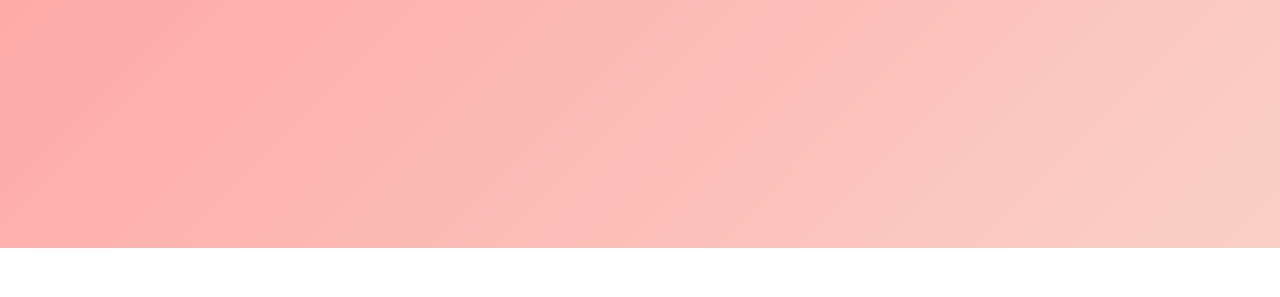
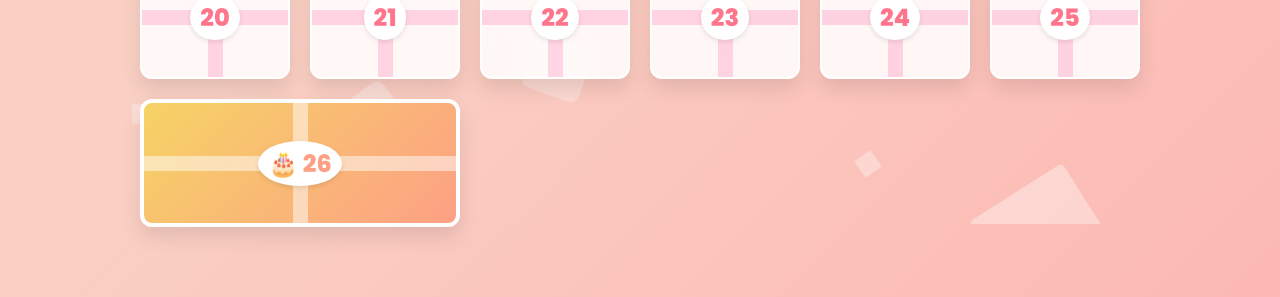
Before and after one commit to mohamedAhmedvall/annivShana, a plain HTML site: page index.html in a window 1280 px wide. Shown: the part 592-889 px from the top of the page. Before the commit the page ends 840 px from the top, so only its background shows below. Drawn offline with nearby package versions, Linux system fonts and the light colour scheme.

Commit message:
Add files via upload
v2

```diff
--- a/index.html
+++ b/index.html
@@ -4,144 +4,248 @@
     <meta charset="UTF-8">
     <meta name="viewport" content="width=device-width, initial-scale=1.0">
     <title>Le Calendrier de Shana 🎉</title>
-    <link href="https://fonts.googleapis.com/css2?family=Great+Vibes&family=Poppins:wght@300;600&display=swap" rel="stylesheet">
+    <link href="https://fonts.googleapis.com/css2?family=Pacifico&family=Poppins:wght@300;600;800&display=swap" rel="stylesheet">
+    <script src="https://cdn.jsdelivr.net/npm/canvas-confetti@1.6.0/dist/confetti.browser.min.js"></script>
 
     <style>
-        /* --- DESIGN IDENTIQUE À AVANT --- */
+        :root {
+            --primary: #ff7eb3;
+            --secondary: #ff758c;
+            --accent: #FFD700;
+            --text: #4a4a4a;
+        }
+
         body {
             font-family: 'Poppins', sans-serif;
-            background: linear-gradient(135deg, #ff9a9e 0%, #fad0c4 99%, #fad0c4 100%);
+            background: linear-gradient(-45deg, #ff9a9e, #fad0c4, #fad0c4, #fbc2eb);
+            background-size: 400% 400%;
+            animation: gradientBG 15s ease infinite; /* Fond qui change doucement */
             min-height: 100vh;
             margin: 0;
             padding: 20px;
-            color: #4a4a4a;
-            display: flex;
-            flex-direction: column;
-            align-items: center;
+            color: var(--text);
+            overflow-x: hidden;
+        }
+
+        /* Animation du fond */
+        @keyframes gradientBG {
+            0% { background-position: 0% 50%; }
+            50% { background-position: 100% 50%; }
+            100% { background-position: 0% 50%; }
+        }
+
+        /* --- BULLES FLOTTANTES EN FOND --- */
+        .circles {
+            position: fixed;
+            top: 0; left: 0; width: 100%; height: 100%;
+            overflow: hidden;
+            z-index: -1;
+        }
+        .circles li {
+            position: absolute;
+            display: block;
+            list-style: none;
+            width: 20px; height: 20px;
+            background: rgba(255, 255, 255, 0.4);
+            animation: animate 25s linear infinite;
+            bottom: -150px;
+            border-radius: 50%;
+        }
+        /* Positions aléatoires des bulles */
+        .circles li:nth-child(1){ left: 25%; width: 80px; height: 80px; animation-delay: 0s; }
+        .circles li:nth-child(2){ left: 10%; width: 20px; height: 20px; animation-delay: 2s; animation-duration: 12s; }
+        .circles li:nth-child(3){ left: 70%; width: 20px; height: 20px; animation-delay: 4s; }
+        .circles li:nth-child(4){ left: 40%; width: 60px; height: 60px; animation-delay: 0s; animation-duration: 18s; }
+        .circles li:nth-child(5){ left: 65%; width: 20px; height: 20px; animation-delay: 0s; }
+        .circles li:nth-child(6){ left: 75%; width: 110px; height: 110px; animation-delay: 3s; }
+        .circles li:nth-child(7){ left: 35%; width: 150px; height: 150px; animation-delay: 7s; }
+        .circles li:nth-child(8){ left: 50%; width: 25px; height: 25px; animation-delay: 15s; animation-duration: 45s; }
+        .circles li:nth-child(9){ left: 20%; width: 15px; height: 15px; animation-delay: 2s; animation-duration: 35s; }
+        .circles li:nth-child(10){ left: 85%; width: 150px; height: 150px; animation-delay: 0s; animation-duration: 11s; }
+
+        @keyframes animate {
+            0%{ transform: translateY(0) rotate(0deg); opacity: 1; border-radius: 0; }
+            100%{ transform: translateY(-1000px) rotate(720deg); opacity: 0; border-radius: 50%; }
         }
 
         header {
             text-align: center;
-            margin-bottom: 40px;
-            animation: fadeIn 2s ease;
+            margin: 40px 0;
+            position: relative;
+            z-index: 2;
         }
 
         h1 {
-            font-family: 'Great Vibes', cursive;
+            font-family: 'Pacifico', cursive;
             font-size: 3.5rem;
             color: #fff;
-            text-shadow: 2px 2px 4px rgba(0,0,0,0.2);
+            text-shadow: 3px 3px 0px rgba(0,0,0,0.1);
             margin: 0;
+            transform: rotate(-3deg); /* Petite rotation fun */
         }
 
         p.subtitle {
-            color: #fff;
-            font-size: 1.2rem;
-            font-weight: 300;
+            background: rgba(255,255,255,0.8);
+            display: inline-block;
+            padding: 5px 20px;
+            border-radius: 20px;
+            color: var(--secondary);
+            font-weight: bold;
+            box-shadow: 0 5px 15px rgba(0,0,0,0.1);
+            margin-top: 10px;
         }
 
         #calendar {
             display: grid;
-            grid-template-columns: repeat(auto-fit, minmax(100px, 1fr));
-            gap: 15px;
+            grid-template-columns: repeat(auto-fill, minmax(130px, 1fr));
+            gap: 20px;
             width: 100%;
-            max-width: 900px;
+            max-width: 1000px;
+            margin: 0 auto;
             padding-bottom: 50px;
+            perspective: 1000px; /* Pour l'effet 3D */
         }
 
+        /* --- STYLE DES CADEAUX --- */
         .day-box {
-            background: rgba(255, 255, 255, 0.6);
-            backdrop-filter: blur(5px);
-            border-radius: 15px;
-            height: 100px;
+            background: rgba(255, 255, 255, 0.85);
+            backdrop-filter: blur(10px);
+            border-radius: 12px;
+            height: 120px;
             display: flex;
             flex-direction: column;
             align-items: center;
             justify-content: center;
+            font-size: 2rem;
+            font-weight: 800;
+            color: var(--secondary);
+            cursor: pointer;
+            transition: transform 0.4s cubic-bezier(0.175, 0.885, 0.32, 1.275);
+            box-shadow: 0 10px 20px rgba(0,0,0,0.1);
+            border: 2px solid white;
+            position: relative;
+            overflow: hidden;
+            animation: popIn 0.5s ease backwards;
+        }
+
+        /* Le ruban vertical */
+        .day-box::before {
+            content: '';
+            position: absolute;
+            width: 15px;
+            height: 100%;
+            background: var(--primary);
+            opacity: 0.3;
+        }
+        /* Le ruban horizontal */
+        .day-box::after {
+            content: '';
+            position: absolute;
+            height: 15px;
+            width: 100%;
+            background: var(--primary);
+            opacity: 0.3;
+        }
+
+        /* Le numéro du jour par dessus les rubans */
+        .day-number {
+            z-index: 2;
+            background: white;
+            padding: 5px 10px;
+            border-radius: 50%;
+            box-shadow: 0 2px 5px rgba(0,0,0,0.1);
             font-size: 1.5rem;
-            font-weight: bold;
-            color: #d63384;
-            cursor: pointer;
-            transition: all 0.3s cubic-bezier(0.25, 0.8, 0.25, 1);
-            box-shadow: 0 4px 6px rgba(0,0,0,0.05);
-            border: 2px solid white;
         }
 
         .day-box:hover {
-            transform: translateY(-5px) scale(1.03);
-            background: white;
-            box-shadow: 0 10px 20px rgba(214, 51, 132, 0.2);
-            z-index: 10;
+            transform: translateY(-10px) rotate(2deg) scale(1.05);
+            box-shadow: 0 15px 30px rgba(255, 117, 140, 0.4);
+            border-color: var(--primary);
         }
 
-        .day-box::before {
-            content: '🎁';
-            font-size: 1.2rem;
-            margin-bottom: 5px;
+        /* Apparition progressive */
+        @keyframes popIn {
+            from { opacity: 0; transform: scale(0.5) translateY(50px); }
+            to { opacity: 1; transform: scale(1) translateY(0); }
         }
 
-        /* Anniversaire (26) */
+        /* SPECIAL DAY (26) */
         .special-day {
             grid-column: span 2;
-            background: linear-gradient(45deg, #FFD700, #FDB931);
+            background: linear-gradient(135deg, #f6d365 0%, #fda085 100%);
             color: white;
-            border: 2px solid #fff;
-            font-size: 2rem;
+            border: 4px solid #fff;
         }
-        .special-day::before { content: '🎂'; font-size: 2.5rem; }
+        .special-day .day-number { color: #fda085; }
+        .special-day::before, .special-day::after { background: white; opacity: 0.5; }
 
-        /* Cases ouvertes */
+        /* CASE OUVERTE */
         .day-box.opened {
-            background: rgba(255, 255, 255, 0.3);
-            color: #888;
-            filter: grayscale(0.8);
-            border-color: #ddd;
+            background: rgba(255,255,255,0.4);
+            transform: scale(0.95);
+            filter: grayscale(1);
+            cursor: default;
         }
-        .day-box.opened::before { content: '✨'; }
+        .day-box.opened .day-number::after { content: '✔️'; font-size: 1rem; margin-left: 5px; }
 
-        /* MODAL */
+        /* --- MODAL --- */
         #modal {
             display: none;
             position: fixed;
             z-index: 1000;
             top: 0; left: 0;
             width: 100%; height: 100%;
-            background-color: rgba(0,0,0,0.6);
-            backdrop-filter: blur(3px);
+            background: rgba(0,0,0,0.8);
+            backdrop-filter: blur(5px);
             justify-content: center;
             align-items: center;
-            animation: fadeIn 0.3s;
         }
 
         .modal-content {
             background: white;
             padding: 40px;
-            border-radius: 20px;
+            border-radius: 30px;
             max-width: 500px;
-            width: 80%;
+            width: 85%;
             text-align: center;
-            box-shadow: 0 15px 30px rgba(0,0,0,0.3);
             position: relative;
-            border: 4px solid #fad0c4;
+            transform: scale(0.8);
+            animation: modalPop 0.4s cubic-bezier(0.175, 0.885, 0.32, 1.275) forwards;
+            border: 5px solid #fad0c4;
         }
 
-        .modal-content h2 { color: #d63384; font-family: 'Great Vibes', cursive; font-size: 2.5rem; margin: 0; }
-        .close-btn {
-            margin-top: 25px; padding: 12px 30px;
-            background: linear-gradient(to right, #ff9a9e, #fecfef);
-            color: white; border: none; border-radius: 50px;
-            cursor: pointer; font-size: 1rem; font-weight: bold;
+        @keyframes modalPop {
+            to { transform: scale(1); }
         }
 
-        @keyframes fadeIn { from { opacity: 0; transform: translateY(20px); } to { opacity: 1; transform: translateY(0); } }
-        @media (max-width: 600px) { .special-day { grid-column: span 1; } }
+        .modal-content h2 { color: var(--secondary); font-family: 'Pacifico', cursive; font-size: 2.2rem; margin-top: 0; }
+        .modal-message { font-size: 1.2rem; line-height: 1.6; color: #555; }
+
+        .close-btn {
+            margin-top: 25px; padding: 15px 40px;
+            background: var(--secondary);
+            color: white; border: none; border-radius: 50px;
+            cursor: pointer; font-size: 1.1rem; font-weight: bold;
+            transition: transform 0.2s;
+            box-shadow: 0 5px 15px rgba(255, 117, 140, 0.4);
+        }
+        .close-btn:hover { transform: scale(1.05); background: var(--primary); }
+
+        @media (max-width: 600px) {
+            h1 { font-size: 2.5rem; }
+            .special-day { grid-column: span 1; }
+        }
     </style>
 </head>
 <body>
 
+    <ul class="circles">
+        <li></li><li></li><li></li><li></li><li></li><li></li><li></li><li></li><li></li><li></li>
+    </ul>
+
     <header>
         <h1>Joyeux Anniversaire Shana</h1>
-        <p class="subtitle">Le compte à rebours commence demain ! ❤️</p>
+        <p class="subtitle">✨ 18 Surprises avant tes 18 ans (ou plus !) ✨</p>
     </header>
 
     <div id="calendar"></div>
@@ -149,42 +253,39 @@
     <div id="modal">
         <div class="modal-content">
             <h2 id="modal-title"></h2>
-            <p id="modal-message" style="margin-top: 20px; font-size: 1.1em;"></p>
-            <button class="close-btn" onclick="closeModal()">Merci mon amour ❤️</button>
+            <div id="modal-message" class="modal-message"></div>
+            <button class="close-btn" onclick="closeModal()">C'est noté ❤️</button>
         </div>
     </div>
 
     <script>
-        // --- CONFIGURATION DU CALENDRIER ---
+        // --- CONFIGURATION ---
+        const startDay = 8; // Commence le 8
+        const endDay = 26;  // Termine le 26
 
-        // Date de début : 9 Décembre
-        const startDay = 8;
-        // Date de fin : 26 Décembre
-        const endDay = 26;
-
-        // --- TES MESSAGES (Il en faut 18 : du 9 au 26) ---
-        // Le premier message correspond au 9 décembre, le deuxième au 10, etc.
+        // --- TES MESSAGES ---
         const gifts = [
-            "J-17 : C'est parti ! Prépare-toi pour un mois magique. On commence doucement rdv cinema prado 19:20 mon bb",
+            // Index 0 correspond au startDay (le 8)
+            "J-18 : C'est parti ! Prépare-toi pour un mois magique. On commence doucement : <b>RDV Cinéma Prado à 19h20 mon bb</b> 🍿🎬",
             "J-17 (Le 9) : C'est parti ! Prépare-toi pour un mois magique.",
-            "J-16 (Le 10) : Une petite douceur t'attend dans la cuisine.",
-            "J-15 (Le 11) : Bon pour un massage des pieds ce soir.",
-            "J-14 (Le 12) : Je t'aime plus qu'il y a d'étoiles dans le ciel.",
-            "J-13 (Le 13) : Soirée film de ton choix !",
-            "J-12 (Le 14) : Regarde sous ton oreiller...",
-            "J-11 (Le 15) : Tu es la plus belle chose qui me soit arrivée.",
-            "J-10 (Le 16) : Joker : Demande-moi ce que tu veux.",
-            "J-9 (Le 17) : On commande ton plat préféré ce soir ?",
-            "J-8 (Le 18) : Une chanson qui me fait penser à toi : (Lien ici)",
+            "J-16 (Le 10) : Une petite douceur t'attend dans la cuisine 🍫.",
+            "J-15 (Le 11) : Bon pour un massage des pieds ce soir 💆‍♀️.",
+            "J-14 (Le 12) : Je t'aime plus qu'il y a d'étoiles dans le ciel ✨.",
+            "J-13 (Le 13) : Soirée film de ton choix ! 🎥",
+            "J-12 (Le 14) : Regarde sous ton oreiller... 👀",
+            "J-11 (Le 15) : Tu es la plus belle chose qui me soit arrivée ❤️.",
+            "J-10 (Le 16) : Joker : Demande-moi ce que tu veux 🃏.",
+            "J-9 (Le 17) : On commande ton plat préféré ce soir ? 🍣",
+            "J-8 (Le 18) : Une chanson qui me fait penser à toi 🎵",
             "J-7 (Le 19) : Plus qu'une semaine ! Hâte de te voir sourire.",
-            "J-6 (Le 20) : Un petit indice pour ton cadeau final : c'est brillant.",
-            "J-5 (Le 21) : Repos total pour toi aujourd'hui, je gère tout.",
-            "J-4 (Le 22) : Rappelle-toi notre premier rendez-vous...",
-            "J-3 (Le 23) : T'es prête ? Ça approche !",
+            "J-6 (Le 20) : Un petit indice pour ton cadeau final : c'est brillant 💎.",
+            "J-5 (Le 21) : Repos total pour toi aujourd'hui, je gère tout 🧹.",
+            "J-4 (Le 22) : Rappelle-toi notre premier rendez-vous... 🥰",
+            "J-3 (Le 23) : T'es prête ? Ça approche ! ⏳",
             "J-2 (Le 24) : Joyeux Noël mon cœur (en avance) ! 🎄",
-            "J-1 (Le 25) : NOËL ! Profite de ta journée, demain c'est TA fête.",
-            // Le dernier (18ème message) est pour le 26
-            "🎉 JOYEUX ANNIVERSAIRE SHANA ! 🎉<br>Je t'aime à la folie !"
+            "J-1 (Le 25) : NOËL ! Profite de ta journée, demain c'est TA fête 🎅.",
+            // Le dernier (Pour le 26)
+            "🎉 <b>JOYEUX ANNIVERSAIRE SHANA !</b> 🎉<br>Je t'aime à la folie !"
         ];
 
         const calendarContainer = document.getElementById('calendar');
@@ -192,47 +293,55 @@
         const modalMessage = document.getElementById('modal-message');
         const modalTitle = document.getElementById('modal-title');
 
-        // Date actuelle
         const now = new Date();
         const currentDay = now.getDate();
-        const currentMonth = now.getMonth() + 1; // 12 pour Décembre
+        const currentMonth = now.getMonth() + 1;
 
-        // Boucle du jour de début (9) au jour de fin (26)
+        // Fonction pour lancer les confettis
+        function launchConfetti() {
+            var duration = 3 * 1000;
+            var animationEnd = Date.now() + duration;
+            var defaults = { startVelocity: 30, spread: 360, ticks: 60, zIndex: 1100 };
+
+            function random(min, max) { return Math.random() * (max - min) + min; }
+
+            var interval = setInterval(function() {
+                var timeLeft = animationEnd - Date.now();
+                if (timeLeft <= 0) return clearInterval(interval);
+                var particleCount = 50 * (timeLeft / duration);
+                confetti(Object.assign({}, defaults, { particleCount, origin: { x: random(0.1, 0.3), y: Math.random() - 0.2 } }));
+                confetti(Object.assign({}, defaults, { particleCount, origin: { x: random(0.7, 0.9), y: Math.random() - 0.2 } }));
+            }, 250);
+        }
+
+        // Création de la grille
         for (let day = startDay; day <= endDay; day++) {
             const box = document.createElement('div');
             box.classList.add('day-box');
+            // Délai d'animation pour l'effet "cascade" à l'ouverture du site
+            box.style.animationDelay = `${(day - startDay) * 0.1}s`;
 
-            // Si c'est le 26
-            if(day === endDay) {
-                box.classList.add('special-day');
-                box.innerHTML = day + " <br><span style='font-size:1rem'>Le Big Day</span>";
-            } else {
-                box.innerText = day;
-            }
+            let content = `<span class="day-number">${day}</span>`;
+            if(day === endDay) content = `<span class="day-number">🎂 ${day}</span>`;
+
+            box.innerHTML = content;
+            if(day === endDay) box.classList.add('special-day');
 
             box.addEventListener('click', () => {
-                // Vérification Mois
-                if(currentMonth !== 12) {
-                     alert("Patience, on n'est pas encore en décembre !");
-                     return;
-                }
+                if(currentMonth !== 12) { alert("Pas encore décembre ! ❄️"); return; }
+                if(day > currentDay) { alert(`Hé non ! Reviens le ${day} ! 😜`); return; }
 
-                // Vérification Jour
-                if(day > currentDay) {
-                    alert(`Hop hop hop ! Tu ne peux pas ouvrir la case du ${day} avant la date ! 😉`);
-                    return;
-                }
+                // Ouvrir le cadeau
+                let index = day - startDay;
+                let message = gifts[index] || "Surprise !";
 
-                // Récupération du message
-                // Calcul de l'index : Si on commence le 9, le jour 9 est l'index 0
-                let index = day - startDay;
-                let message = gifts[index] || "Message manquant !";
-
-                modalTitle.innerText = day === endDay ? "🎂 Happy Birthday !" : `Cadeau du ${day} Décembre`;
+                modalTitle.innerText = (day === endDay) ? "Joyeux Anniversaire !" : `Surprise du ${day}`;
                 modalMessage.innerHTML = message;
                 modal.style.display = 'flex';
+                box.classList.add('opened');
 
-                box.classList.add('opened');
+                // Lancer les confettis !
+                launchConfetti();
             });
 
             calendarContainer.appendChild(box);
@@ -241,7 +350,6 @@
         function closeModal() {
             modal.style.display = 'none';
         }
-
         window.onclick = function(event) {
             if (event.target == modal) closeModal();
         }
```
